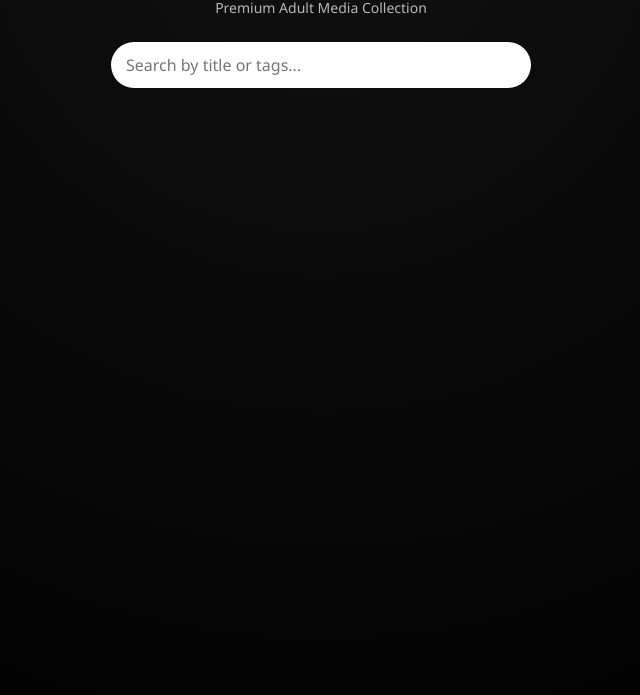
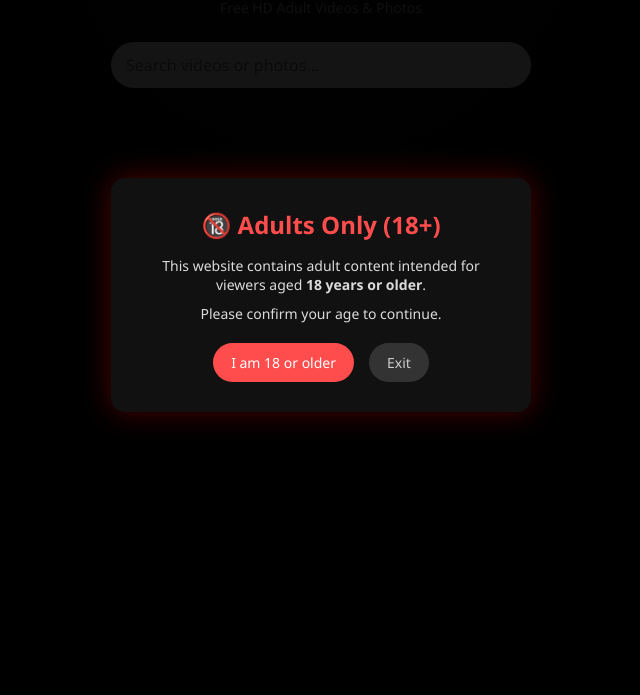
Before and after one commit to jatinjaangir007-cloud/adult-media-gallery, a plain HTML site: page frontend/public/index.html in a window 1280 px wide. Shown: the part 105-800 px from the top of the page, without its empty margins (319-959 px from the left). Drawn offline with Linux system fonts and the light colour scheme; no server answers.

Commit message:
Add working 18+ age verification gate

```diff
--- a/frontend/public/css/styles.css
+++ b/frontend/public/css/styles.css
@@ -99,3 +99,59 @@ body {
     height: 240px;
   }
 }
+
+/* 🔞 AGE GATE */
+.age-gate {
+  position: fixed;
+  inset: 0;
+  background: rgba(0, 0, 0, 0.92);
+  display: flex;
+  align-items: center;
+  justify-content: center;
+  z-index: 9999;
+}
+
+.age-box {
+  background: #111;
+  border-radius: 14px;
+  padding: 30px;
+  max-width: 420px;
+  text-align: center;
+  box-shadow: 0 0 30px rgba(255, 0, 0, 0.3);
+}
+
+.age-box h2 {
+  color: #ff4d4d;
+  margin-bottom: 15px;
+}
+
+.age-box p {
+  font-size: 14px;
+  opacity: 0.85;
+  margin-bottom: 10px;
+}
+
+.age-buttons {
+  margin-top: 20px;
+  display: flex;
+  gap: 15px;
+  justify-content: center;
+}
+
+.age-buttons button {
+  padding: 10px 18px;
+  border-radius: 25px;
+  border: none;
+  cursor: pointer;
+  font-size: 14px;
+}
+
+#age-yes {
+  background: #ff4d4d;
+  color: #fff;
+}
+
+#age-no {
+  background: #333;
+  color: #ccc;
+}
--- a/frontend/public/index.html
+++ b/frontend/public/index.html
@@ -2,19 +2,43 @@
 <html lang="en">
 <head>
   <meta charset="UTF-8" />
+  <meta name="viewport" content="width=device-width, initial-scale=1.0" />
+
   <title>Free HD Adult Videos & Photos | VelvetHub</title>
-  <meta name="viewport" content="width=device-width, initial-scale=1.0" />
+
+  <meta name="description" content="Watch free HD adult videos and browse premium adult photos. 18+ only." />
+  <meta name="robots" content="index, follow" />
+
   <link rel="stylesheet" href="css/styles.css" />
 </head>
 <body>
 
+  <!-- 🔞 AGE VERIFICATION MODAL -->
+  <div id="age-gate" class="age-gate">
+    <div class="age-box">
+      <h2>🔞 Adults Only (18+)</h2>
+      <p>
+        This website contains adult content intended for viewers
+        aged <strong>18 years or older</strong>.
+      </p>
+      <p>Please confirm your age to continue.</p>
+
+      <div class="age-buttons">
+        <button id="age-yes">I am 18 or older</button>
+        <button id="age-no">Exit</button>
+      </div>
+    </div>
+  </div>
+
+  <!-- SITE CONTENT -->
   <header class="header">
     <h1>Velvet<span>Hub</span></h1>
-    <p class="tagline">Premium Adult Media Collection</p>
+    <p class="tagline">Free HD Adult Videos & Photos</p>
+
     <input
       type="text"
       id="search"
-      placeholder="Search by title or tags..."
+      placeholder="Search videos or photos..."
     />
   </header>
 
@@ -22,6 +46,7 @@
     <div id="gallery"></div>
   </main>
 
+  <script src="js/age-gate.js"></script>
   <script src="js/gallery.js"></script>
 </body>
 </html>
--- /dev/null
+++ b/frontend/public/js/age-gate.js
@@ -0,0 +1,16 @@
+const ageGate = document.getElementById("age-gate");
+const yesBtn = document.getElementById("age-yes");
+const noBtn = document.getElementById("age-no");
+
+if (localStorage.getItem("ageVerified") === "true") {
+  ageGate.style.display = "none";
+}
+
+yesBtn.addEventListener("click", () => {
+  localStorage.setItem("ageVerified", "true");
+  ageGate.style.display = "none";
+});
+
+noBtn.addEventListener("click", () => {
+  window.location.href = "https://www.google.com";
+});
```
